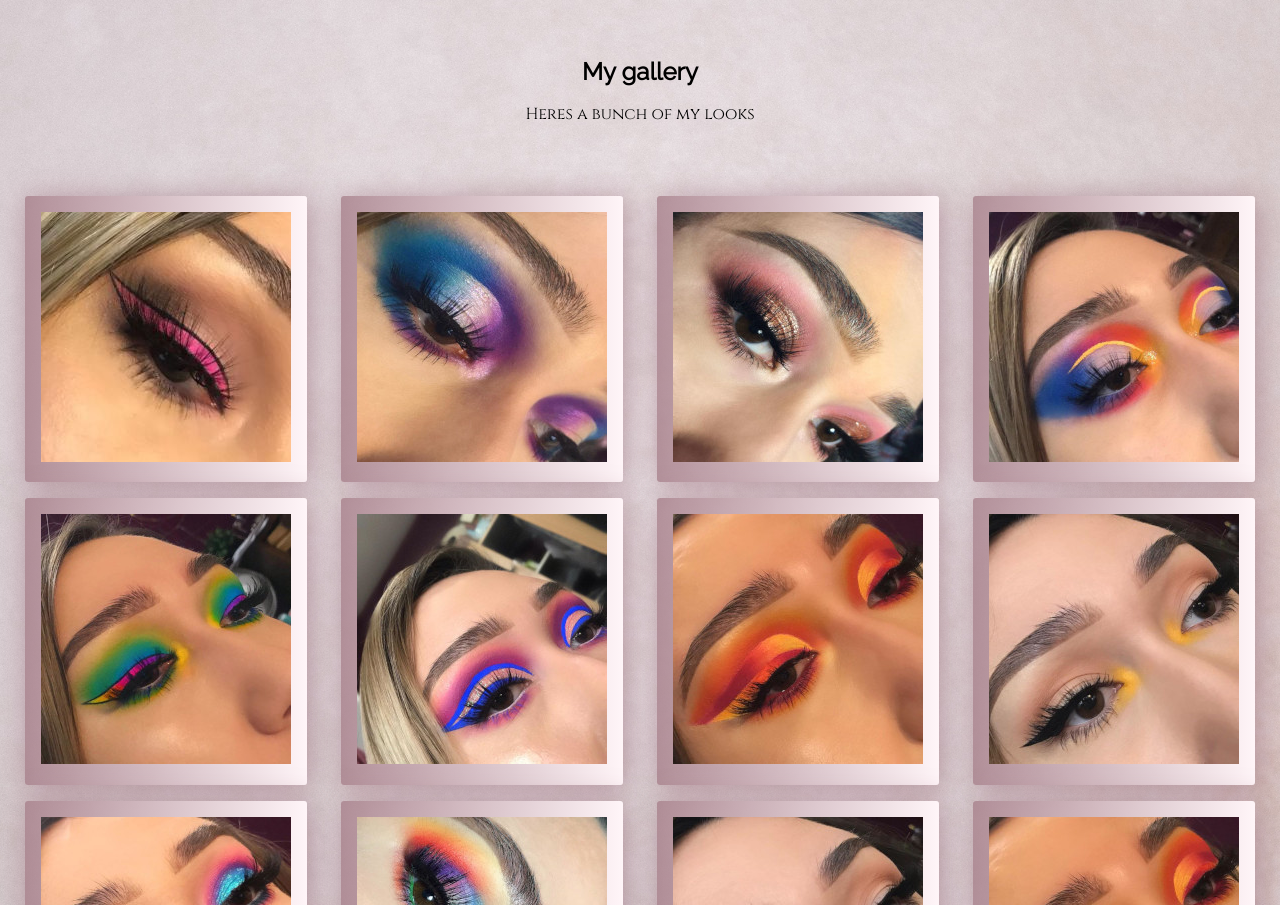
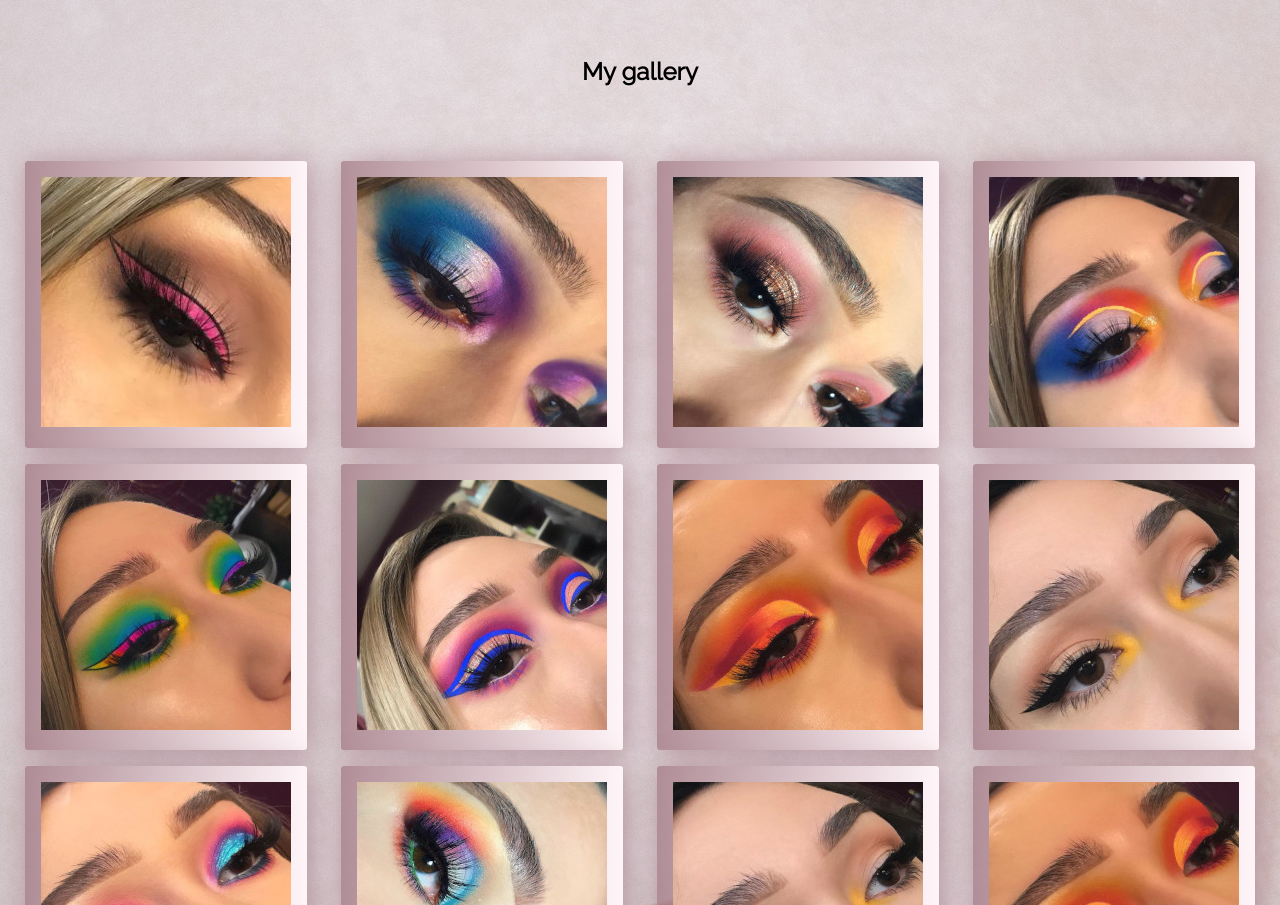
Before and after one commit to MetkelK/courtneydoesmakeup, a website: page Index.html in a window 1280 px wide. Shown: the part 1610-2515 px from the top of the page. Drawn offline with Linux system fonts and the light colour scheme.

Commit message:
Added Readme

```diff
--- a/Index.html
+++ b/Index.html
@@ -44,7 +44,6 @@
 
 		<div class="gallery-inner">
 			<h2>My gallery</h2>
-			<p>Heres a bunch of my looks</p>
 		</div>
 
 		<div class="gallery" id="gallery">
```
Also changed, not shown: README.md (added).
